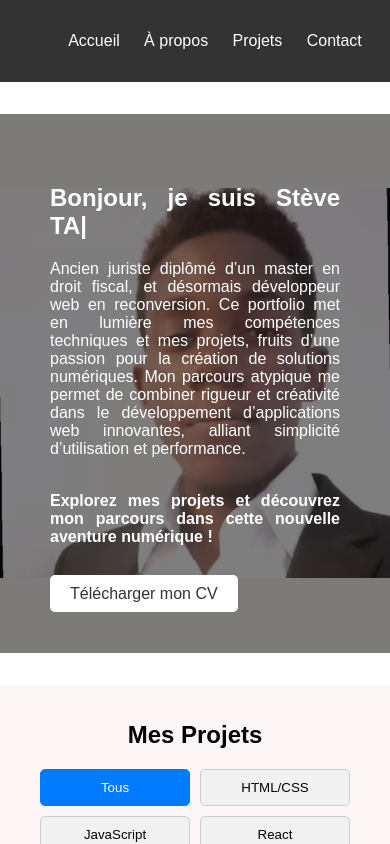
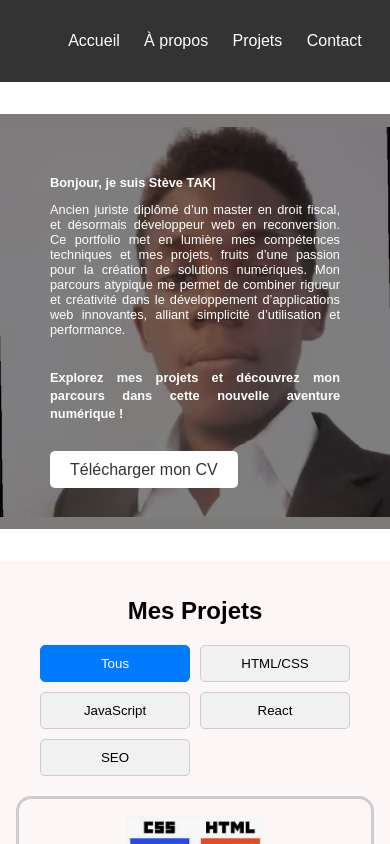
Before and after one commit to SteveTakount97/Portfolio-react, a React (Create React App) app: page / in a window 390 px wide. Shown: the top 844 px of the page. Built offline with nearby package versions, Linux system fonts and the light colour scheme.

Commit message:
resolution du chemin des images

```diff
--- a/src/component/Competences/competences.js
+++ b/src/component/Competences/competences.js
@@ -37,7 +37,7 @@ const Skills = () => {
 
    // Extraire les images de chaque projet
    const projectImages = project.map(project => project.image);
-
+   const projectTitle = project.map(project => project.title);
   return (
 
     <div id="skills-wrapper">
@@ -45,7 +45,7 @@ const Skills = () => {
 
   <section id="skills">
     <div className="skills-image">
-      <Carroussel project={projectImages} title={project.title} />
+      <Carroussel project={projectImages} title={projectTitle} />
     </div>
 
     <div className="skills-container">
--- a/src/component/Projets/Projets.js
+++ b/src/component/Projets/Projets.js
@@ -60,7 +60,7 @@ const Projects = () => {
         {filteredProjets.length > 0 ? (
           filteredProjets.map((project, index) => (
             <div key={index} className="project-card"  onClick={() => openModal(project)}>
-              <img src={project.image} alt={project.title} className='img-projet'/>
+              <img src={`${process.env.PUBLIC_URL}${project.image}`} alt={project.title} className='img-projet'/>
               <h3>{project.title}</h3>
               <p>{project.description}</p>
               <a href={project.link} target="_blank" rel="noopener noreferrer">Voir sur GitHub</a>
--- a/src/component/Slider/carousel.js
+++ b/src/component/Slider/carousel.js
@@ -21,9 +21,9 @@ const Carroussel = ({ project = [], title }) => {
 
   return (
     <div className='cover'>
-      <div className="logement-image">
+      <div className="carousel-image" >
         {/* Ici, on affiche l'image actuelle */}
-        <img src={project[currentImageIndex]} alt={title} className="carousel-image" />
+        <img src={`${process.env.PUBLIC_URL}${project[currentImageIndex]}`}  alt={title}  className='image-caroussel'/>
       </div>
       {project.length > 1 && (
         <div className='image-counter'>
--- a/src/component/introduction/intro.js
+++ b/src/component/introduction/intro.js
@@ -30,7 +30,7 @@ const Hero = () => {
 
       <div className="hero-content">
       <h1><span ref={el}></span></h1>
-        <p className='intro'>Ancien juriste diplômé d’un master en droit fiscal, et désormais développeur web en reconversion.
+        <p className='intro vertical-bar'>Ancien juriste diplômé d’un master en droit fiscal, et désormais développeur web en reconversion.
           Ce portfolio met en lumière mes compétences techniques et mes projets, fruits d’une passion pour la création de solutions numériques.
            Mon parcours atypique me permet de combiner rigueur et créativité dans le développement d’applications web innovantes, alliant simplicité d’utilisation et performance.
           </p>
--- a/src/index.css
+++ b/src/index.css
@@ -25,12 +25,15 @@ code {
 #hero {
   position: relative;
   background-image: url('../public/img/photo_p.avif'); /* Lien vers votre image */
+  background-size: 300px 150px; /* Largeur de 300px, hauteur de 150px */
   background-size: contain; /* Pour couvrir toute la section */
   background-position: center; /* Centrer l'image */
   background-repeat: no-repeat;
   color: white; /* Couleur du texte pour contraste */
   padding: 50px;
   text-align: center;
+  height: 400px;
+  max-width: 1440px;
 }
 .cv{
   margin-top: 10vw;
@@ -38,6 +41,7 @@ code {
 .hero-content {
   position: relative; /* Important pour maintenir le contenu au-dessus */
   z-index: 1;
+  margin: auto;
 }
 
 #hero::before {
@@ -47,6 +51,7 @@ code {
   left: 0;
   width: 100%;
   height: 100%;
+  max-width: 1440px;
   background-color: rgba(0, 0, 0, 0.5); /* Filtre sombre avec opacité pour lisibilité */
   z-index: 0; /* Met le filtre derrière le contenu */
 }
@@ -151,7 +156,10 @@ h1, p, strong, .btn {
   gap: 10px;
   margin-bottom: 0.5em;
 }
-
+.carousel-image{
+  width: 100%;
+  height: 100%;
+}
 .skill-header h3 {
   margin: 0;
 }
@@ -357,6 +365,8 @@ textarea{
 }
 #hero{
   text-align: justify;
+  max-width: 767px;
+  height: auto;
 }
 .hero-content{
   height: auto !important;
@@ -375,4 +385,7 @@ textarea{
 .modal-info{
   width: 100%;
 }
+ .about, h1, p, strong  {
+  font-size: 0.8em;
 }
+}
--- a/src/services/data.js
+++ b/src/services/data.js
@@ -1,7 +1,7 @@
 // Function to fetch data
 export   const fetchDataProjet = async () => {
     try {
-      const response = await fetch('./dataProjet.json'); // Utilisation de fetch pour importer les données
+      const response = await fetch(`${process.env.PUBLIC_URL}/dataProjet.json`); // Utilisation de fetch pour importer les données
       if (!response.ok) {
         throw new Error('Erreur lors de la récupération des données');
       }
```
Also changed, not shown: package.json (+9 -2 lines), 1 other file (tests, documents, lock files or other folders).
